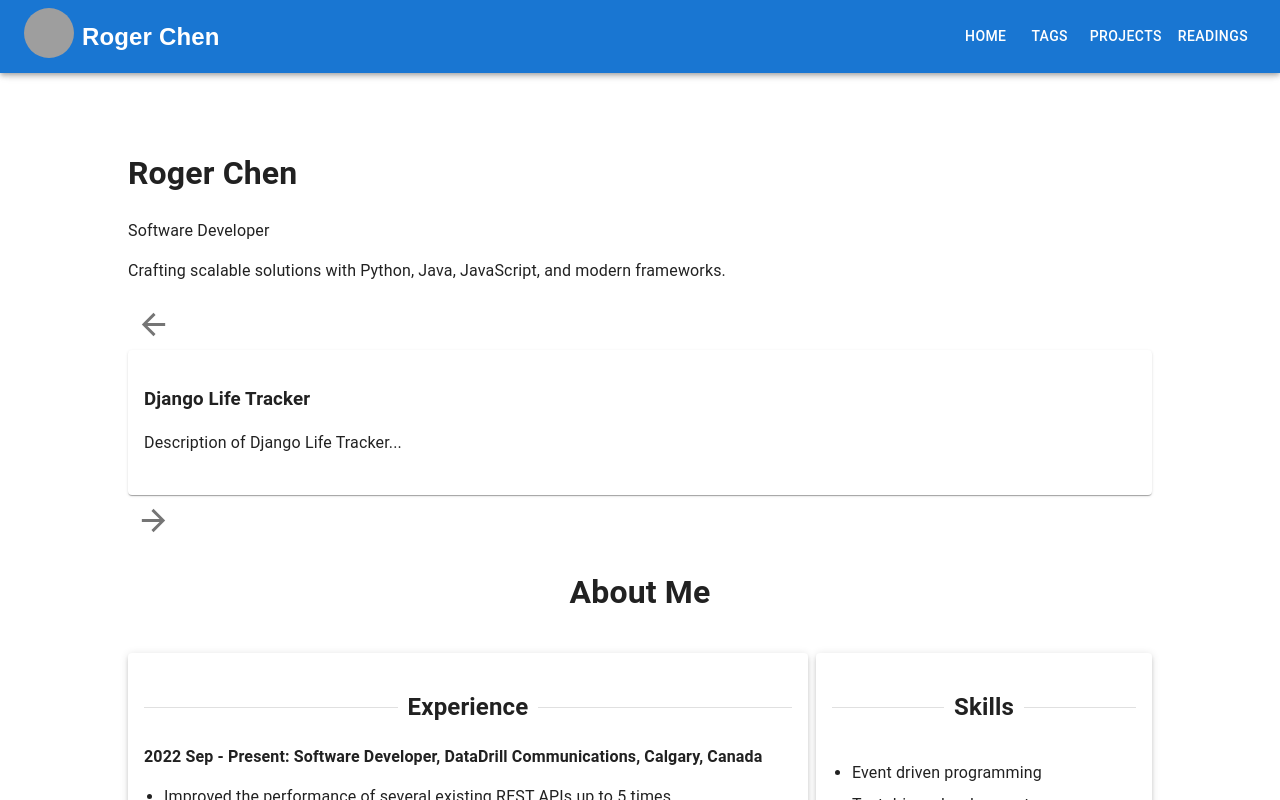
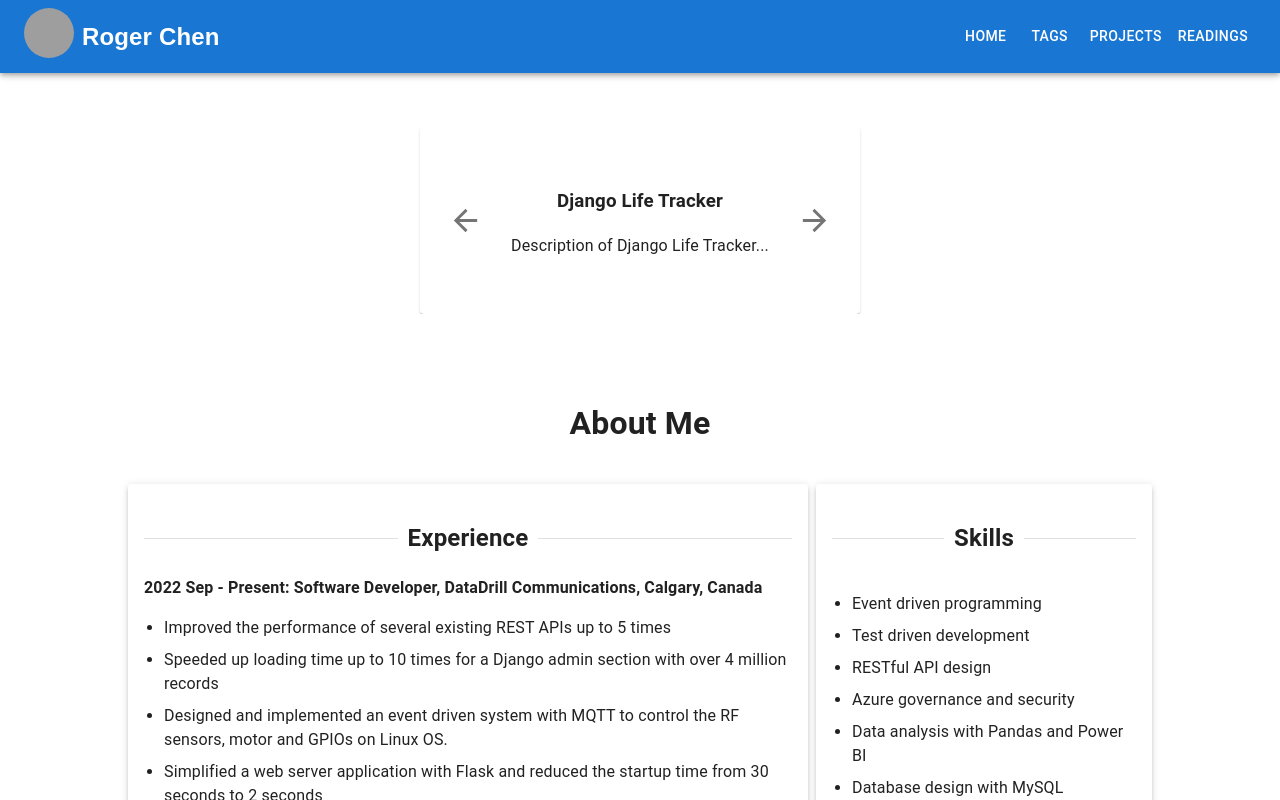
Before and after one commit to roger-mengqiu-chen/blog, a Next.js app: page / in a window 1280 px wide. Shown: the top 800 px of the page. Built offline with nearby package versions, Linux system fonts and the light colour scheme; grey boxes are pictures that could not be loaded.

Commit message:
created cover flow on page

```diff
--- a/package.json
+++ b/package.json
@@ -24,6 +24,7 @@
     "highlight.js": "^11.10.0",
     "markdown-to-jsx": "^7.5.0",
     "next": "14.2.15",
+    "popmotion": "^11.0.5",
     "react": "^18",
     "react-dom": "^18"
   },
--- a/src/app/page.tsx
+++ b/src/app/page.tsx
@@ -1,6 +1,6 @@
 import React from "react";
 import styles from "./about.module.css";
-import { Box, Paper } from "@mui/material";
+import { Box, Paper, Toolbar } from "@mui/material";
 import Divider from '@mui/material/Divider';
 import Grid from '@mui/material/Grid2';
 import { ProjectFlow } from "@/components/home/home";
@@ -10,6 +10,7 @@ const Home = () => {
   return (
     <>
       <ProjectFlow />
+      <Toolbar />
       <h1 className={styles.title}>About Me</h1>
       <Box sx={{ flexGrow: 1 }}>
         <Grid container spacing={1}>
--- /dev/null
+++ b/src/components/home/cover_flow.module.css
@@ -0,0 +1,33 @@
+.flow_container {
+  display: flex;
+  justify-content: center;
+  align-items: center;
+  position: relative; /* Fixed absolute positioning issue */
+  width: 100%; /* Changed from 100vw to ensure it fits parent */
+  overflow: hidden; /* Prevents overflowing content */
+}
+
+.coverflow {
+  display: flex;
+  align-items: center;
+  justify-content: space-between;
+  max-width: 90vw; /* Prevents going beyond viewport */
+  padding: 20px;
+}
+
+.arrow {
+  display: flex;
+  justify-content: center;
+  align-items: center;
+  user-select: none;
+  cursor: pointer;
+  z-index: 2; /* Ensures arrows stay clickable */
+}
+
+.display {
+  flex: 1;
+  text-align: center;
+  padding: 20px;
+  max-width: 70vw; /* Prevents content from overflowing */
+
+}
--- a/src/components/home/cover_flow.tsx
+++ b/src/components/home/cover_flow.tsx
@@ -1,71 +1,109 @@
 'use client';
 
 import { useState } from "react";
-import { Box, Card, CardContent, IconButton } from "@mui/material";
+import { Box, IconButton, Paper } from "@mui/material";
 import { ArrowBack, ArrowForward } from "@mui/icons-material";
 import { PostMetadata } from "@/utils/post_utils";
 import { motion, AnimatePresence } from "framer-motion";
+import { wrap } from "popmotion";
+import styles from './cover_flow.module.css';
+
+
+const variants = {
+  enter: (direction: number) => ({
+    x: direction > 0 ? 500 : -500, // Reduce the distance to prevent "jumping"
+    opacity: 0,
+    scale: 0.95, // Slight scale for depth effect
+  }),
+  center: {
+    zIndex: 1,
+    x: 0,
+    opacity: 1,
+    scale: 1,
+    transition: {
+      x: { type: "spring", stiffness: 200, damping: 25 },
+      opacity: { duration: 0.4 },
+    },
+  },
+  exit: (direction: number) => ({
+    x: direction < 0 ? 500 : -500, // Exit smoothly in the correct direction
+    opacity: 0,
+    scale: 0.95,
+  }),
+};
+
+
+const swipeConfidenceThreshold = 10000;
+const swipePower = (offset: number, velocity: number) => {
+  return Math.abs(offset) * velocity;
+};
+
 
 
 export default function CoverFlow({ projects } : {projects: PostMetadata[]}) {
-  const [currentIndex, setCurrentIndex] = useState(0);
+  const [[page, direction], setPage] = useState([0, 0]);
+
+  const projectIndex = wrap(0, projects.length, page);
+
+  const paginate = (newDirection: number) => {
+    setPage([page + newDirection, newDirection]);
+  };
 
   const handleNext = () => {
-    const newIndex = currentIndex + 1;
-    setCurrentIndex(newIndex % projects.length);
+    paginate(1);
   };
 
   const handlePrev = () => {
-    const newIndex = currentIndex -1;
-    setCurrentIndex(newIndex % projects.length);
+    paginate(-1);
   };
 
   return (
-    <Box className="min-h-screen bg-gray-900 text-white px-6 py-12 text-center">
-      {/* Hero Section */}
-      <h1 className="text-4xl font-bold">Roger Chen</h1>
-      <p className="text-lg mt-2">Software Developer</p>
-      <p className="mt-4 text-gray-400">
-        Crafting scalable solutions with Python, Java, JavaScript, and modern frameworks.
-      </p>
+    <Box className={styles.flow_container}>
+      <AnimatePresence mode="popLayout" custom={direction}>
+        <motion.div
+          key={page}
+          custom={direction}
+          variants={variants}
+          initial="enter"
+          animate="center"
+          exit="exit"
+          transition={{
+            x: { type: "spring", stiffness: 200, damping: 25 },
+            opacity: { duration: 0.5 }
+          }}
+          layout
+          drag="x"
+          dragConstraints={{ left: 0, right: 0 }}
+          dragElastic={0.4}
+          onDragEnd={(e, { offset, velocity }) => {
+            const swipe = swipePower(offset.x, velocity.x);
+            if (swipe < -swipeConfidenceThreshold) {
+              paginate(1);
+            } else if (swipe > swipeConfidenceThreshold) {
+              paginate(-1);
+            }
+          }}
+        >
+          <Paper className={styles.coverflow}>
+            <Box className={styles.arrow}>
+              <IconButton onClick={handlePrev} className="text-white">
+                <ArrowBack fontSize="large" />
+              </IconButton>
+            </Box>
+            <Box className={styles.display}>
 
-      {/* Projects Cover Flow */}
-      <Box className="relative flex items-center justify-center mt-12">
-        <IconButton onClick={handlePrev} className="absolute left-0 text-white">
-          <ArrowBack fontSize="large" />
-        </IconButton>
-        <AnimatePresence initial={false}>
-        {projects.map((project, index) => (
-            index === currentIndex && (
-              <motion.div
-                key={project.title}
-                initial={{ opacity: 0, x: 100 }}
-                animate={{ opacity: 1, x: 0 }}
-                exit={{ opacity: 0, x: -100 }}
-                // transition={{
-                //   x: { type: "spring", stiffness: 300, damping: 30 },
-                //   opacity: { duration: 0.2 }
-                // }}
-                drag="x"
-                dragConstraints={{ left: 0, right: 0 }}
-                dragElastic={1}
-              >
-                <Box className="w-80 flex justify-center">
-                  <Card className="w-80 bg-gray-800 shadow-lg">
-                    <CardContent>
-                      <h3 className="text-xl font-semibold">{project.title}</h3>
-                      <p className="text-gray-400">Description of {project.title}...</p>
-                    </CardContent>
-                  </Card>
-                </Box>
-              </motion.div>
-            )
-          ))}
-        </AnimatePresence>
-        <IconButton onClick={handleNext} className="absolute right-0 text-white">
-          <ArrowForward fontSize="large" />
-        </IconButton>
-      </Box>
+                <h3 className="text-xl font-semibold">{projects[projectIndex].title}</h3>
+                <p className="text-gray-400">Description of {projects[projectIndex].title}...</p>
+
+            </Box>
+            <Box className={styles.arrow}>
+              <IconButton onClick={handleNext} className="text-white">
+                <ArrowForward fontSize="large" />
+              </IconButton>
+            </Box>
+          </Paper>
+        </motion.div>
+      </AnimatePresence>
     </Box>
   )
 }
```
Also changed, not shown: 1 other file (tests, documents, lock files or other folders).
